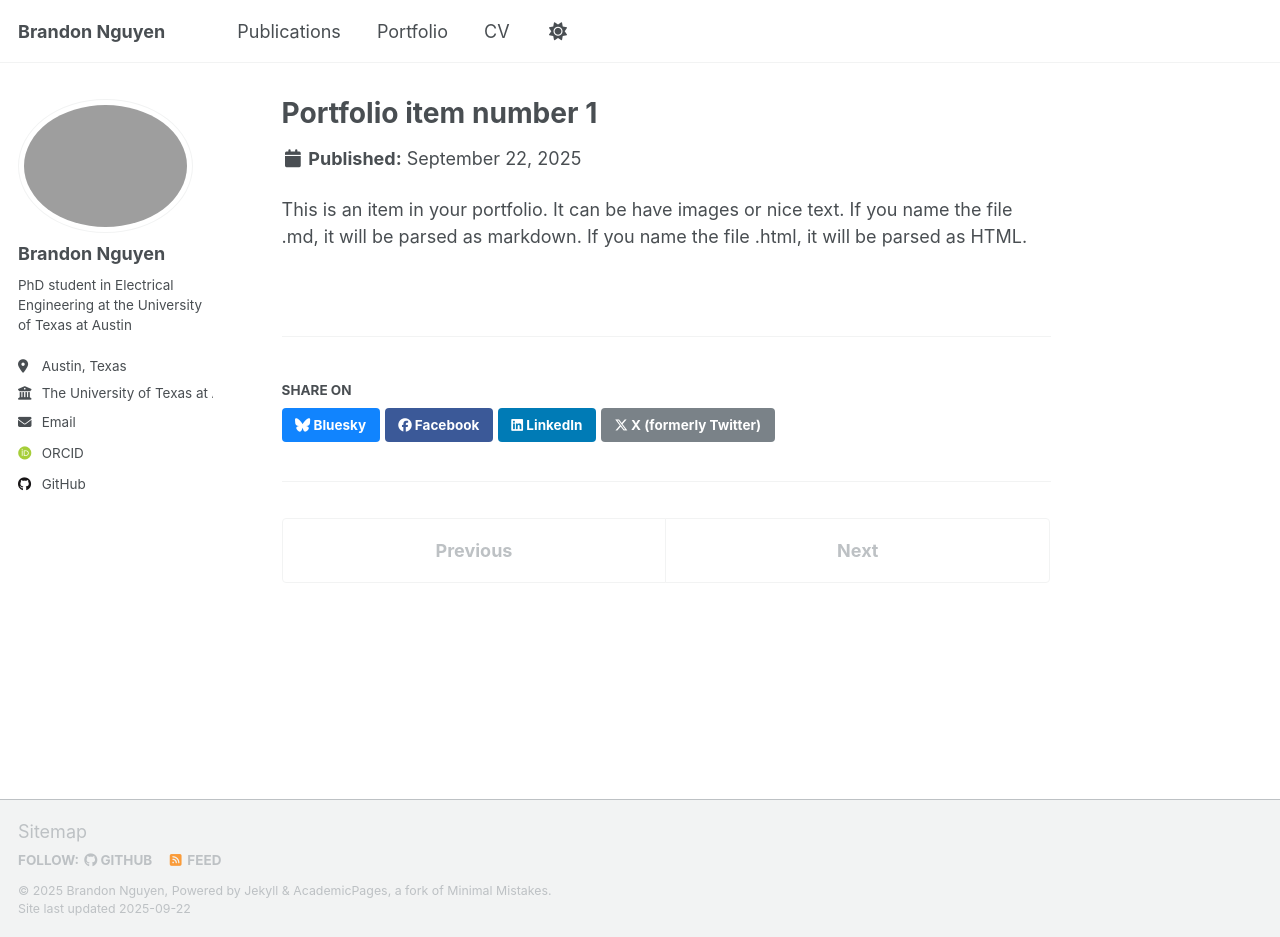
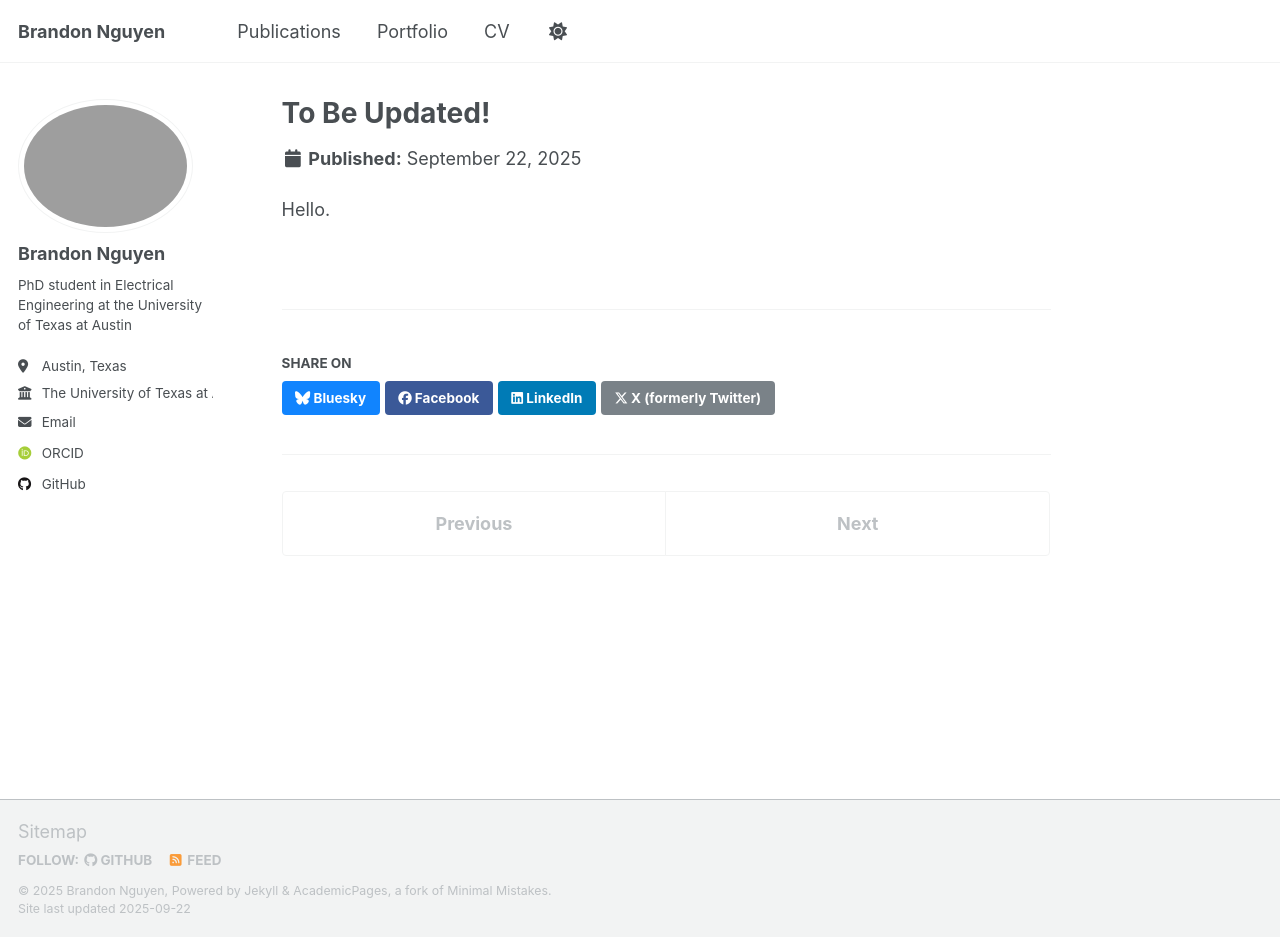
Before and after one commit to Brqtnguyen/Brqtnguyen.github.io, a Jekyll site: the page built from _portfolio/portfolio-1.md, in a window 1280 px wide and 937 px high. Built offline with Jekyll 4.4.1, drawn with Linux system fonts in a browser that asks for light colours; some web fonts are replaced; a script that is not in the unit is left out.

Commit message:
Update portfolio-1.md

```diff
--- a/_portfolio/portfolio-1.md
+++ b/_portfolio/portfolio-1.md
@@ -1,7 +1,7 @@
 ---
-title: "Portfolio item number 1"
-excerpt: "Short description of portfolio item number 1<br/><img src='/images/500x300.png'>"
+title: "To Be Updated!"
+excerpt: "Nothing here yet"
 collection: portfolio
 ---
 
-This is an item in your portfolio. It can be have images or nice text. If you name the file .md, it will be parsed as markdown. If you name the file .html, it will be parsed as HTML.
+Hello.
```
